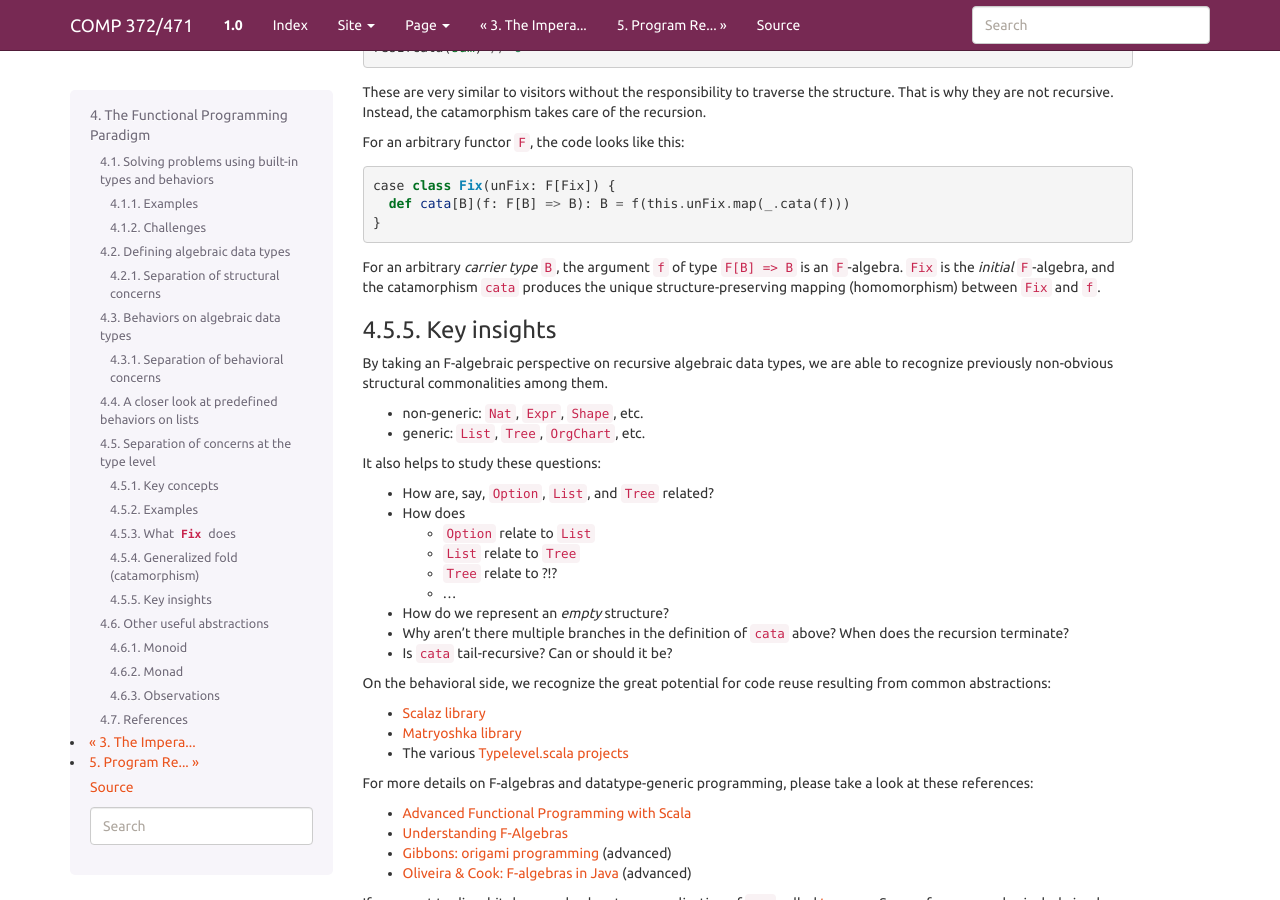
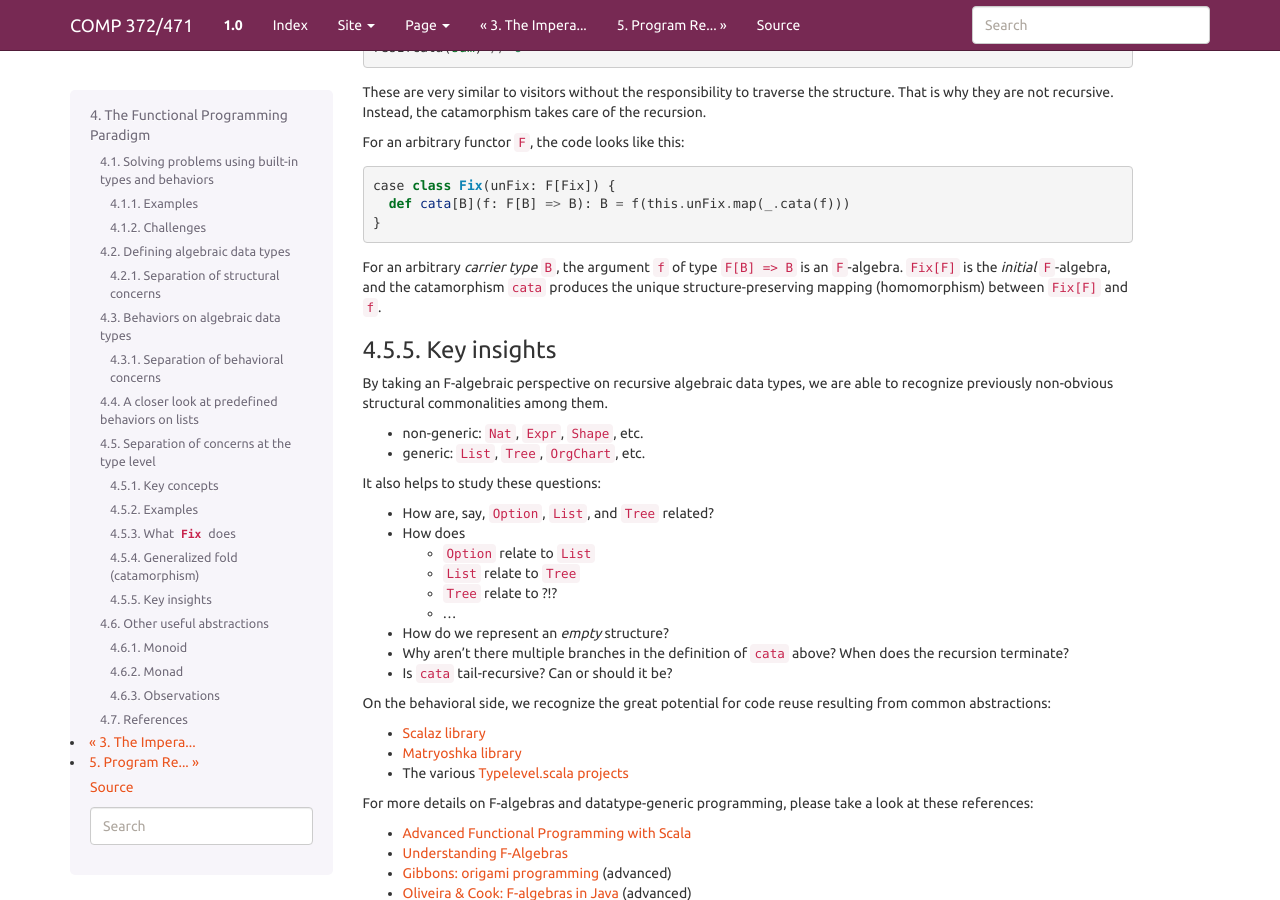
Before and after one commit to lucproglangcourse/lucproglangcourse.github.io, a Sphinx documentation site: the page built from source/functionalprogramming.rst, in a window 1280 px wide and 900 px high, scrolled down 5950 px. Built offline with Sphinx 7.4.7, drawn with Linux system fonts in a browser that asks for light colours.

Commit message:
fixed minor typos
Signed-off-by: Konstantin Läufer <klaeufer@gmail.com>

```diff
--- a/source/functionalprogramming.rst
+++ b/source/functionalprogramming.rst
@@ -347,7 +347,7 @@ For an arbitrary functor ``F``, the code looks like this::
 
 
 For an arbitrary *carrier type* ``B``, the argument ``f`` of type ``F[B] => B`` is an ``F``-algebra.
-``Fix`` is the *initial* ``F``-algebra, and the catamorphism ``cata`` produces the unique structure-preserving mapping (homomorphism) between ``Fix`` and ``f``.
+``Fix[F]`` is the *initial* ``F``-algebra, and the catamorphism ``cata`` produces the unique structure-preserving mapping (homomorphism) between ``Fix[F]`` and ``f``.
 
 
 Key insights
--- a/source/representationinterpretation.rst
+++ b/source/representationinterpretation.rst
@@ -50,8 +50,8 @@ Overview of programming language semantics
 
 The Interpreter pattern is related to this discussion.
 
-  - http://c2.com/cgi/wiki?InterpreterPattern
-  - http://en.wikipedia.org/wiki/Interpreter_pattern
+- http://c2.com/cgi/wiki?InterpreterPattern
+- http://en.wikipedia.org/wiki/Interpreter_pattern
 
 
 A simple imperative language
```
